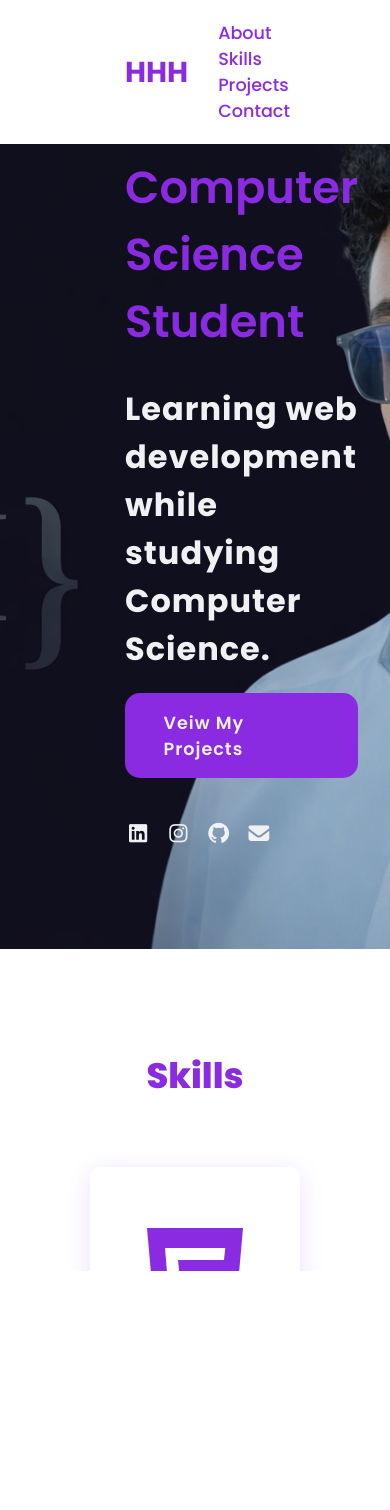
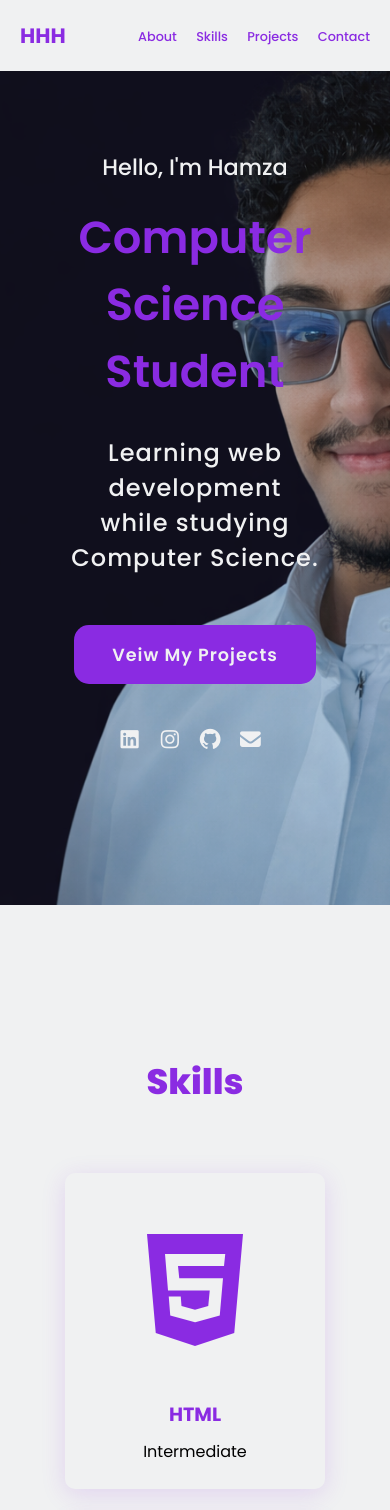
Before and after one commit to HHH-94/portfolio, a plain HTML site: page index.html in a window 390 px wide. Shown: the top 1510 px of the page. Drawn offline with Linux system fonts and the light colour scheme.

Commit message:
edit responseve styling

```diff
--- a/css/style.css
+++ b/css/style.css
@@ -1,4 +1,13 @@
 @import url('https://fonts.googleapis.com/css2?family=Poppins:ital,wght@0,100;0,200;0,300;0,400;0,500;0,600;0,700;0,800;0,900;1,100;1,200;1,300;1,400;1,500;1,600;1,700;1,800;1,900&display=swap');
+
+:root {
+    --primary-color: rgb(138, 43, 226);
+    --hover-color: rgb(103, 2, 153);
+    --background-color-1st: #000020;
+    --background-color-2nd: #f0f1f2;
+    --transition-3: .3s ease;
+    --transition-7: .7s ease;
+}
 
 * {
     font-family: "Poppins", sans-serif;
@@ -9,39 +18,53 @@
 }
 
 header {
-    background-color: #FFF;
+    background-color: var(--background-color-2nd);
     position: fixed;
     z-index: 999;
     width: 100%;
     display: flex;
     justify-content: space-between;
     align-items: center;
-    padding: 20px 125px;
+    padding: 20px 100px;
 }
 
 .logo {
     font-weight: 700;
     font-size: 1.8em;
     text-decoration: none;
-    color: rgb(138, 43, 226);
-    transition: .3s ease;
+    color: var(--primary-color);
+    transition: var(--transition-3);
 }
 
 .links a {
     display: inline-block;
-    color: rgb(138, 43, 226);
+    color: var(--primary-color);
     text-decoration: none;
     padding-left: 30px;
     font-weight: 500;
     font-size: 1.1em;
-    transition: .3s ease;
+    transition:var(--transition-3);
+}
+
+@media (max-width: 767px) {
+    header {
+        padding: 20px 20px;
+    }
+    .logo {
+        font-size: 1.3em;
+    }
+    .links a {
+        padding-left: 15px;
+        font-size: 0.8em;
+    }
 }
 
 .logo:hover,
 .links a:hover,
-.social-icon a:hover {
-    transform: scale(1.2);
-    color: rgb(103, 2, 153);
+.social-icon a:hover,
+.more-details:hover {
+    transform: scale(1.1);
+    color: var(--hover-color);
 }
 
 section {
@@ -53,7 +76,7 @@ section {
     background-size: cover;
     background-position: center;
     background-attachment: fixed;
-    color: #f0f1f2;
+    color: var(--background-color-2nd);
     width: 100%;
     min-height: 100vh;
     display: flex;
@@ -69,7 +92,7 @@ section {
 .major {
     display: inline-block;
     margin-top: 20px;
-    color: rgb(138, 43, 226);
+    color: var(--primary-color);
     font-weight: 600;
     font-size: 2em;
 }
@@ -84,42 +107,61 @@ section {
 
 .main-btn {
     display: inline-block;
-    background-color: rgb(138, 43, 226);
+    background-color: var(--primary-color);
     text-decoration: none;
     font-weight: 600;
     font-size: 1.1em;
-    color: #f0f1f2;
+    color: var(--background-color-2nd);
     padding: .9375em 2.1875em;
     letter-spacing: 1px;
     border-radius: 15px;
     margin-bottom: 40px;
-    transition: .3s ease;
+    transition:var(--transition-3);
 }
 
 .main-btn:hover {
     transform: scale(1.1);
-    background-color: rgb(103, 2, 153);
+    background-color: var(--hover-color);
 }
+
+@media (max-width: 767px) {
+    section {
+        padding: 150px 50px;
+    }
+    .main {
+        background-position: 60%;
+        text-align: center;
+    }
+
+    .me {
+        font-size: 1.5em;
+        font-weight: 500;
+        margin-bottom: 50px;
+    }
+}
+
 
 .social-icon a {
     display: inline-block;
-    color: #f0f1f2;
+    color: var(--background-color-2nd);
     margin-right: 10px;
     font-size: 1.3em;
-    transition: .3s ease;
+    transition:var(--transition-3);
 }
 
 .title {
     display: flex;
     justify-content: center;
+    text-align: center;
     font-weight: 800;
     font-size: 2.2em;
-    color: rgb(138, 43, 226);
+    color: var(--primary-color);
     margin-bottom: 50px;
 }
 
 .skills {
     min-height: 100vh;
+    background-color: var(--background-color-2nd);
 }
 
 .cards {
@@ -135,11 +177,11 @@ section {
     border-radius: 10px;
     padding: 25px;
     margin: 15px;
-    transition: .3s ease;
+    transition:var(--transition-3);
 }
 
 .icon-card {
-    color: rgb(138, 43, 226);
+    color: var(--primary-color);
     font-size: 8em;
     text-align: center;
 }
@@ -149,27 +191,27 @@ section {
 }
 
 .info h3 {
-    color: rgb(138, 43, 226);
+    color: var(--primary-color);
     font-size: 1.2em;
     font-weight: 700;
     margin: 10px;
 }
 
 .projects {
-    background-color: #000020;
+    background-color: var(--background-color-1st);
     width: 100%;
     min-height: 100vh;
 }
 
 .project-card {
-    background-color: #f0f1f2;
-    border: 1px solid #f0f1f2;
+    background-color: var(--background-color-2nd);
+    border: 1px solid var(--background-color-2nd);
     width: 23em;
     min-height: 14em;
     overflow: hidden;
     margin: 20px;
     border-radius: 10px;
-    transition: .7s ease;
+    transition: var(--transition-7);
 }
 
 .project-card:hover,
@@ -202,13 +244,16 @@ section {
 }
 
 .more-details {
+    color: var(--primary-color);
     text-decoration: none;
-    transition: .3s;
+    transition:var(--transition-3);
 }
 
-.more-details:hover {
-    transform: scale(1.1);
-    color: rgb(103, 2, 153);
+.contact {
+    background-color: var(--background-color-2nd);
+    width: 100%;
+    min-height: 100vh;
+    padding-bottom: 50px;
 }
 
 .keep-touch {
@@ -224,7 +269,7 @@ section {
 }
 
 .contact .content h3 {
-    color: #000020;
+    color: var(--background-color-1st);
 }
 
 .contact .content a {
@@ -234,8 +279,8 @@ section {
 }
 
 .footer {
-    background-color: #000020;
-    color: #f0f1f2;
+    background-color: var(--background-color-1st);
+    color: var(--background-color-2nd);
     padding: 2em;
     display: flex;
     justify-content: space-between;
@@ -247,5 +292,5 @@ section {
 }
 
 .footer p span {
-    color: rgb(138, 43, 226);
+    color: var(--primary-color);
 }
--- a/HHH.html
+++ b/index.html
@@ -85,7 +85,7 @@
             <p>Personal portfolio project built with HTML and CSS.</p>
             <strong class="title-project">
               <span>Personal Portfolio Website</span>
-              <a href="https://HHH-94.github.io/portfolio/" class="more-details">More details</a>
+              <a href="https://HHH-94.github.io/portfolio/" target="_blank" class="more-details">More details</a>
             </strong>
           </div>
         </div>
```
